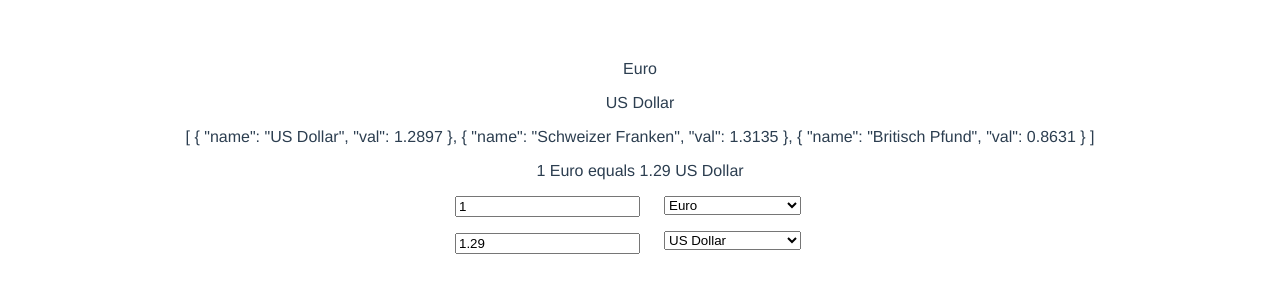
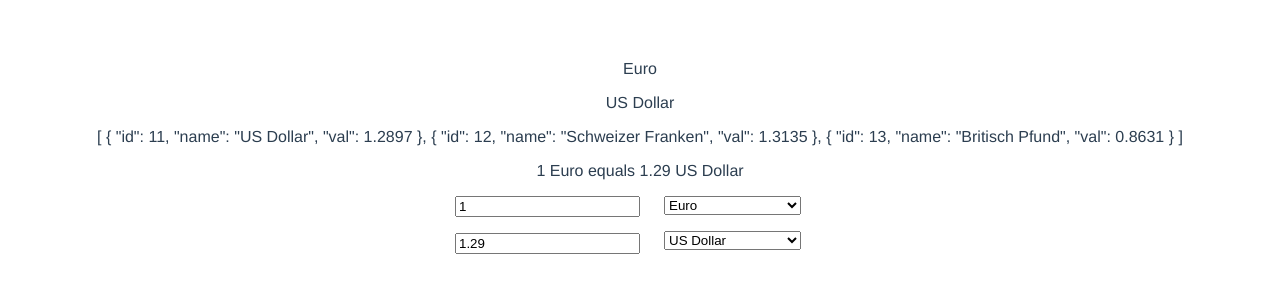
Before and after one commit to akozyreva/fact-set-currency-calculator, a Vue app: page / in a window 1280 px wide. Shown: the top 300 px of the page. Built offline with nearby package versions, Linux system fonts and the light colour scheme.

Commit message:
add small fixes

```diff
--- a/src/components/CurCalculator.vue
+++ b/src/components/CurCalculator.vue
@@ -12,10 +12,10 @@
     </div>
     <div class="cur-wrapper">
       <select v-model="selectedBaseCur" @change="onChange($event)">
-        <option v-for="cur in currencies" :value="cur.baseCur" >{{ cur.baseCur }}</option>
+        <option v-for="cur in currencies" :value="cur.baseCur" :key="cur.id">{{ cur.baseCur}}</option>
       </select>
       <select  v-model="selectedTargetCur" @change="onChange1($event)" >
-        <option v-for="(item, index) in secondInputOptions" :value="item.name" >{{ item.name }}
+        <option v-for="item in secondInputOptions" :value="item.name" :key="item.id" >{{ item.name }}
         </option>
       </select>
       </div>
@@ -30,35 +30,43 @@ export default {
     return {
       currencies: [
       {
+        id: 1,
         baseCur: "Euro",
         targetCur: [
           {
+            id: 11,
             name: 'US Dollar',
             val: 1.2897
           },
           {
+            id: 12,
             name: 'Schweizer Franken',
             val: 1.3135
           },
           {
+            id: 13,
             name: 'Britisch Pfund',
             val: 0.8631
           }
         ]
       },
       {
+        id: 2,
         baseCur: "US Dollar",
         targetCur: [
           {
+            id: 21,
             name: 'JPY',
             val: 109.6200
           }
         ]
       },
       {
+        id: 3,
         baseCur: "Schweizer Franken",
         targetCur: [
           {
+            id: 31,
             name: 'US Dollar',
             val: 0.9960
           }
@@ -89,7 +97,7 @@ export default {
       this.selectedTargetCur = event.target.value
       this.rate = this.secondInputOptions.find(el => el.name === this.selectedTargetCur).val
       this.convertedVal1  = this.round(this.convertedVal * this.rate)
-      console.log(event.target.value);
+      //console.log(event.target.value);
     },
     onChange:function(event){
       this.onChangeCur(event)
@@ -100,8 +108,7 @@ export default {
   },
   computed: {
     secondInputOptions(){
-      const currencies = this.currencies
-      console.log(this.selectedBaseCur)
+      //console.log(this.selectedBaseCur)
       const baseCurObj = this.currencies.find( el => el.baseCur === this.selectedBaseCur )
       this.selectedTargetCur = baseCurObj.targetCur[0].name
       return baseCurObj.targetCur
```
Lines whose indentation alone changed are shown as unchanged.
